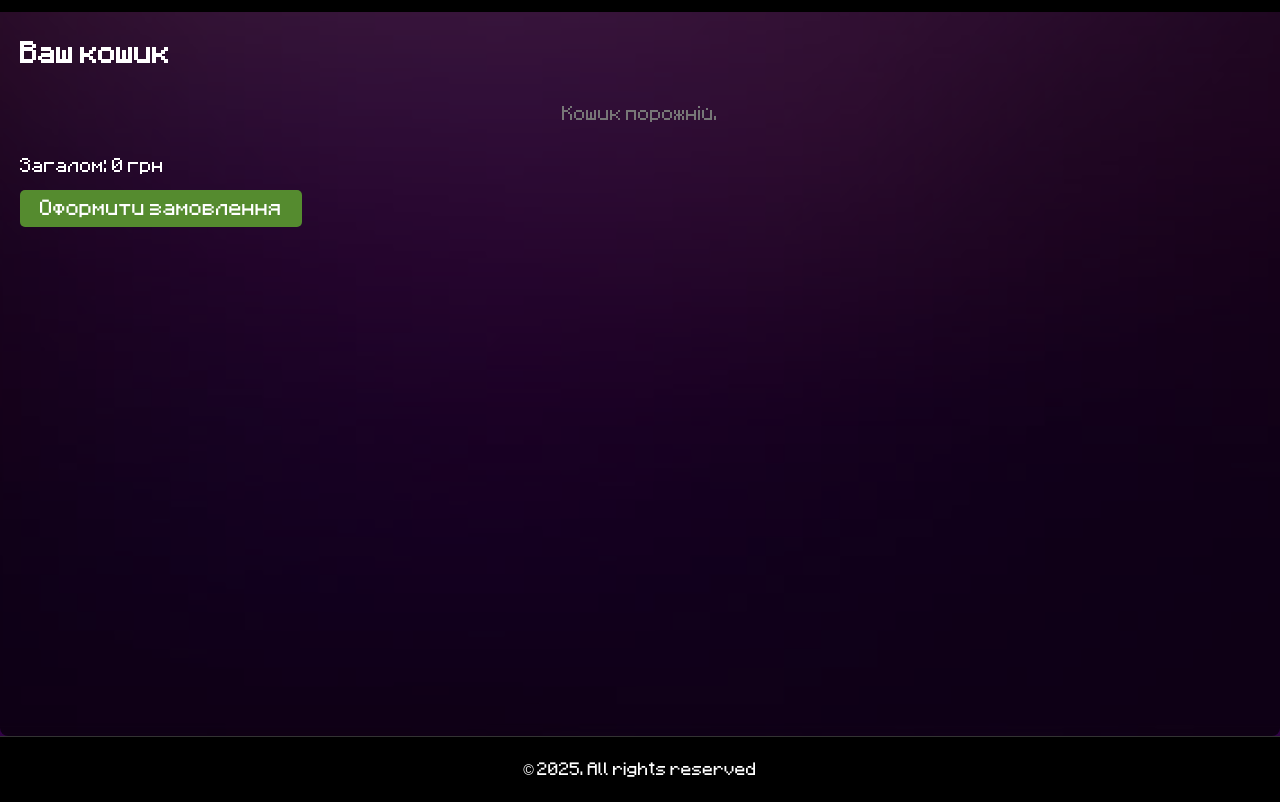
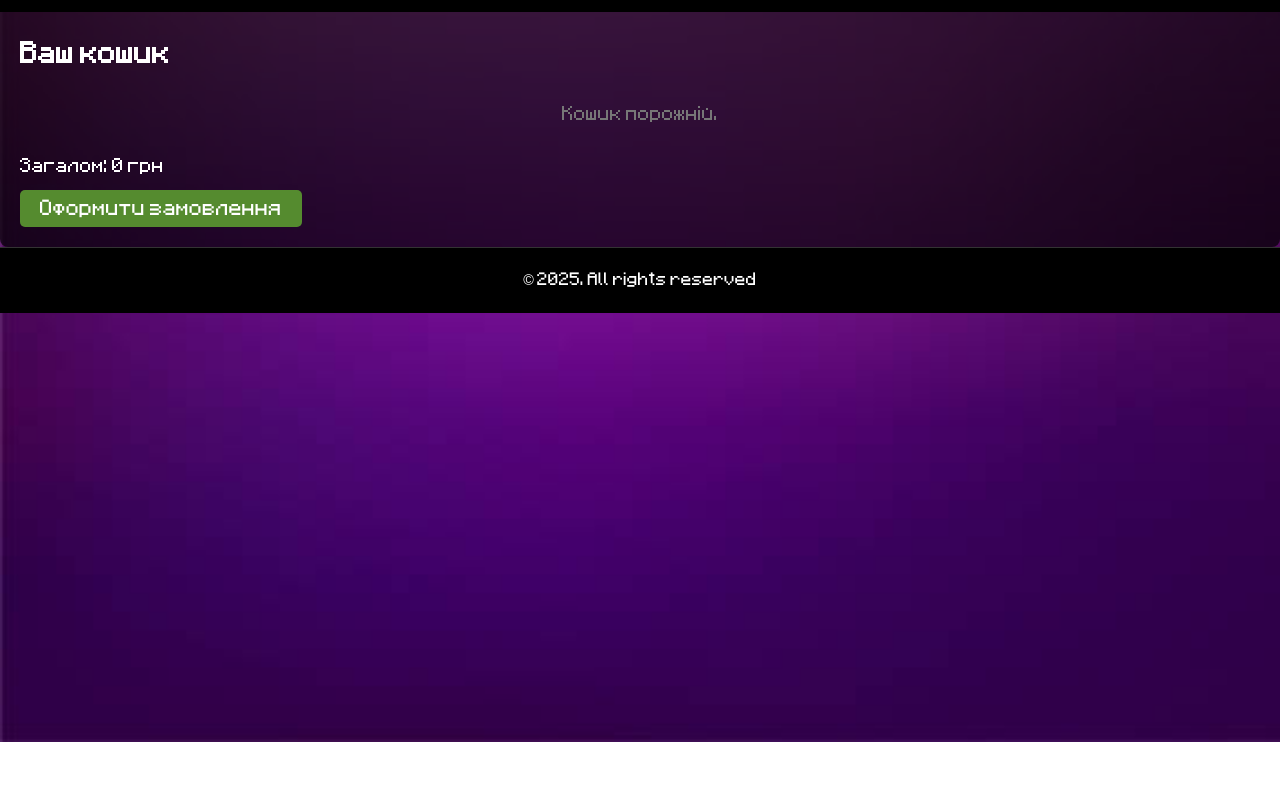
Before and after one commit to Catchooo/capy_shop, a plain HTML site: page cart.html in a window 1280 px wide. Shown: the part 58-860 px from the top of the page. After the commit the page ends 800 px from the top, so only its background shows below. Drawn offline with Linux system fonts and the light colour scheme.

Commit message:
Update style.css

```diff
--- a/style.css
+++ b/style.css
@@ -9,14 +9,15 @@ body {
     font-family: 'Minecraft_1.1', sans-serif;
     margin: 0;
     padding-top: 60px;
-    background-image: url('фон.jpg'); /* Сюди вставте шлях до свого основного фонового зображення */
+    background-image: url('фон.jpg'); /* Вставте шлях до свого фонового зображення */
     background-size: cover;
     background-repeat: no-repeat;
     background-attachment: fixed;
     color: #fff; /* Білий колір тексту за замовчуванням */
-    display: flex;
-    flex-direction: column;
-    min-height: 100vh; /* Забезпечуємо, щоб body також займав всю висоту */
+    /* Прибираємо розтягування на всю висоту: */
+    /* display: flex; */
+    /* flex-direction: column; */
+    /* min-height: 100vh; */
 }
 
 .fixed-header {
@@ -31,7 +32,8 @@ body {
     display: flex;
     justify-content: space-between;
     align-items: center;
-    flex-shrink: 0; /* Запобігаємо стисканню шапки */
+    /* Прибираємо запобігання стисканню, якщо більше не потрібно: */
+    /* flex-shrink: 0; */
 }
 
 .logo a img {
@@ -74,7 +76,8 @@ nav ul li a:hover {
     padding: 20px;
     background-color: rgba(0, 0, 0, 0.7); /* Напівпрозорий чорний фон для контенту */
     border-radius: 8px;
-    flex-grow: 1; /* Дозволяємо контенту розтягуватися */
+    /* Прибираємо розтягування контенту: */
+    /* flex-grow: 1; */
 }
 
 .hero {
@@ -186,7 +189,8 @@ footer {
     bottom: 0;
     width: 100%;
     border-top: 1px solid #333; /* Темно-сіра межа зверху */
-    flex-shrink: 0; /* Запобігаємо стисканню футера */
+    /* Прибираємо запобігання стисканню, якщо більше не потрібно: */
+    /* flex-shrink: 0; */
 }
 
 .cart-icon {
```
